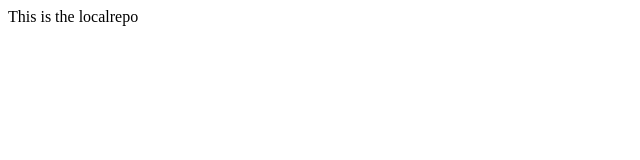
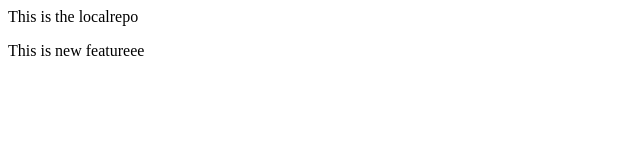
Before and after one commit to Ashwini10d/Localrepo, a plain HTML site: page index.html in a window 1280 px wide. Shown: the whole page, without its empty margins (0-640 px from the left). Drawn offline with Linux system fonts and the light colour scheme.

Commit message:
Add new feature

```diff
--- a/index.html
+++ b/index.html
@@ -1 +1,2 @@
 <p>This is the localrepo</p>
+<p>This is new featureee</p>
```
